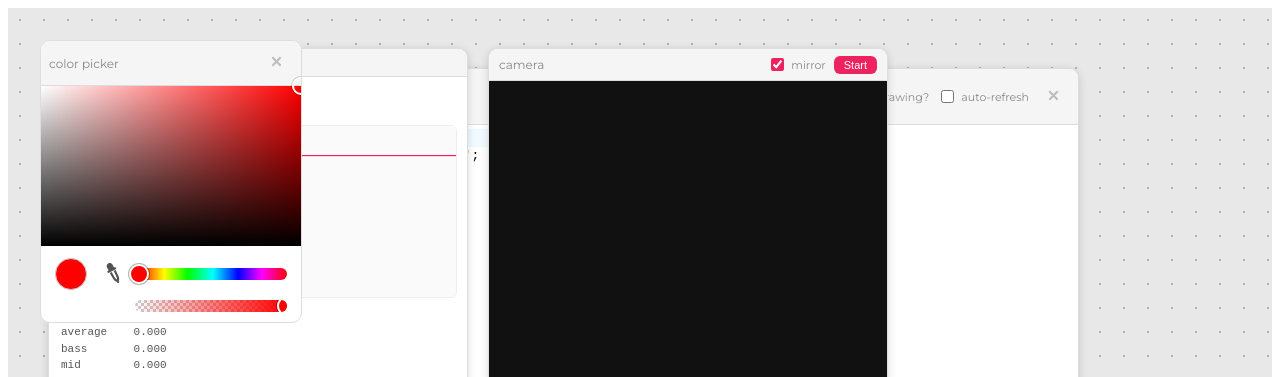
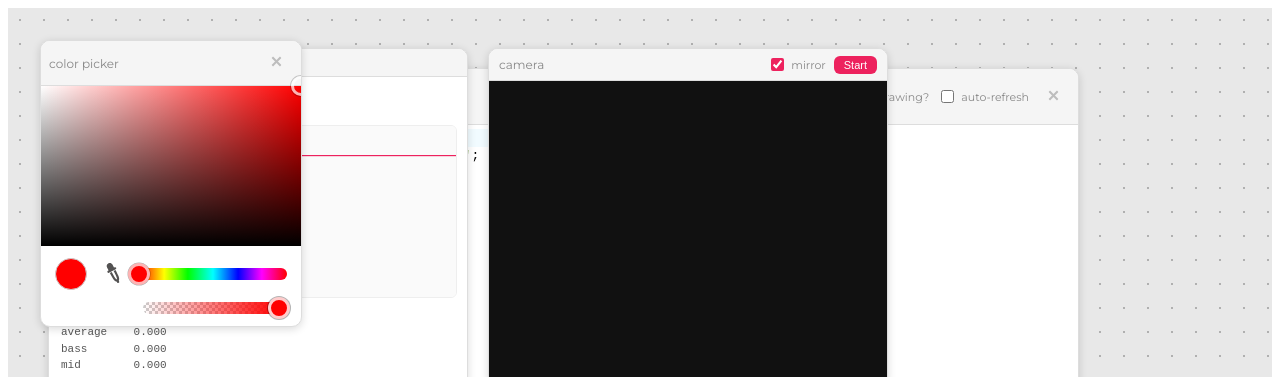
Before and after one commit to angela-bi/performing-process, a React (Vite) app: page / in a window 1280 px wide. Shown: the top 377 px of the page. Built offline with nearby package versions, Linux system fonts and the light colour scheme.

Commit message:
more css stuff

```diff
--- a/src/components/ColorPicker.tsx
+++ b/src/components/ColorPicker.tsx
@@ -109,7 +109,7 @@ function HueSlider({ hue, onChange }: { hue: number; onChange: (h: number) => vo
       <div style={{
         position: 'absolute', top: '50%', left: `${(hue / 360) * 100}%`,
         width: 16, height: 16, borderRadius: '50%',
-        border: '2px solid #fff', boxShadow: '0 0 0 1px rgba(0,0,0,.3)',
+        border: '3px solid rgba(255, 255, 255, 0.7)', boxShadow: '0 0 0 0.5px rgba(0,0,0,.3)',
         transform: 'translate(-50%,-50%)', pointerEvents: 'none',
         background: `hsl(${hue},100%,50%)`,
       }} />
@@ -135,9 +135,17 @@ function AlphaSlider({
   return (
     <div
       ref={trackRef}
-      style={{ flex: 1, height: 12, borderRadius: 6, cursor: 'pointer', position: 'relative', overflow: 'hidden' }}
+      style={{ flex: 1, position: 'relative', height: 16, cursor: 'pointer' }}
       {...drag}
     >
+      {/* clipped track visuals — inset so thumb can overflow */}
+      <div style={{
+        position: 'absolute',
+        left: 8, right: 8,          // ← inset by half the thumb width
+        top: '50%', transform: 'translateY(-50%)',
+        height: 12, borderRadius: 6,
+        overflow: 'hidden',
+      }}>
         {/* checkerboard */}
         <div style={{
           position: 'absolute', inset: 0,
@@ -150,15 +158,21 @@ function AlphaSlider({
         }} />
         {/* color gradient */}
         <div style={{
-        position: 'absolute', inset: 0, borderRadius: 6,
+          position: 'absolute', inset: 0,
           background: `linear-gradient(to right,rgba(${r},${g},${b},0),rgba(${r},${g},${b},1))`,
         }} />
-      {/* thumb */}
+      </div>
+
+      {/* thumb — lives on the outer div, not clipped */}
       <div style={{
-        position: 'absolute', top: '50%', left: `${alpha * 100}%`,
+        position: 'absolute',
+        top: '50%',
+        left: `calc(8px + ${alpha} * (100% - 16px))`,  // ← maps 0→8px, 1→100%-8px
         width: 16, height: 16, borderRadius: '50%',
-        border: '2px solid #fff', boxShadow: '0 0 0 1px rgba(0,0,0,.3)',
-        transform: 'translate(-50%,-50%)', pointerEvents: 'none',
+        border: '3px solid rgba(255,255,255,0.8)',
+        boxShadow: '0 0 0 1px rgba(0,0,0,.3)',
+        transform: 'translate(-50%, -50%)',
+        pointerEvents: 'none',
         background: `rgba(${r},${g},${b},${alpha})`,
       }} />
     </div>
@@ -215,7 +229,7 @@ function SatValCanvas({
         left: `${sat * 100}%`,
         top: `${(1 - val) * 100}%`,
         width: 14, height: 14, borderRadius: '50%',
-        border: '2px solid #fff',
+        border: '3px solid rgba(255,255,255,0.7)',
         boxShadow: `0 0 0 1px rgba(0,0,0,${luma > 128 ? 0.4 : 0.2})`,
         transform: 'translate(-50%,-50%)',
         pointerEvents: 'none',
@@ -290,13 +304,6 @@ export function ColorPicker({ color = '#FF0000', onChange }: ColorPickerProps) {
     commit({ h: hh, s: ss, v: vv, a });
   }, [r, g, b, a, commit, pushHistory]);
 
-  const onCopy = useCallback(() => {
-    navigator.clipboard?.writeText(hex);
-    pushHistory(hex);
-    setCopied(true);
-    setTimeout(() => setCopied(false), 1200);
-  }, [hex, pushHistory]);
-
   const onEyeDrop = useCallback(async () => {
     if (typeof (window as any).EyeDropper === 'undefined') return;
     try {
@@ -311,17 +318,7 @@ export function ColorPicker({ color = '#FF0000', onChange }: ColorPickerProps) {
   const row: React.CSSProperties = {
     display: 'flex', alignItems: 'center', gap: 10,
   };
-  const circleBtn: React.CSSProperties = {
-    width: 30, height: 30, borderRadius: '50%', border: '1px solid #ccc',
-    display: 'flex', alignItems: 'center', justifyContent: 'center',
-    cursor: 'pointer', background: '#f5f5f5', flexShrink: 0,
-    color: '#666',
-  };
-  const inputStyle: React.CSSProperties = {
-    width: '100%', fontFamily: 'monospace', fontSize: 11, textAlign: 'center',
-    background: '#f5f5f5', border: '1px solid #e0e0e0', borderRadius: 6,
-    padding: '4px 2px', color: '#333', outline: 'none',
-  };
+
 
   return (
     <div
@@ -334,7 +331,8 @@ export function ColorPicker({ color = '#FF0000', onChange }: ColorPickerProps) {
             borderRadius: '10px',
             overflow: 'hidden',
             display: 'flex',
-            flexDirection: 'column'
+            flexDirection: 'column',
+            boxShadow: '0 2px 8px rgba(0,0,0,0.15)'
         }}
     >
         <div
@@ -394,14 +392,14 @@ export function ColorPicker({ color = '#FF0000', onChange }: ColorPickerProps) {
 
       {/* history */}
       {history.length > 0 && (
-        <div style={{ display: 'flex', flexWrap: 'wrap', gap: 6, padding: '10px 14px 0' }}>
+        <div style={{ display: 'flex', flexWrap: 'wrap', gap: 0, padding: '10px 14px 10px' }}>
           {history.map(hex => (
             <div
               key={hex}
               title={hex}
               onClick={() => { const next = hexToHsva(hex); commit(next); }}
               style={{
-                width: 22, height: 22, borderRadius: '25%',
+                width: 25, height: 25,
                 background: hex,
                 // border: '2px dashed #ccc',
                 cursor: 'pointer', flexShrink: 0,
```
Lines whose indentation alone changed are shown as unchanged.
